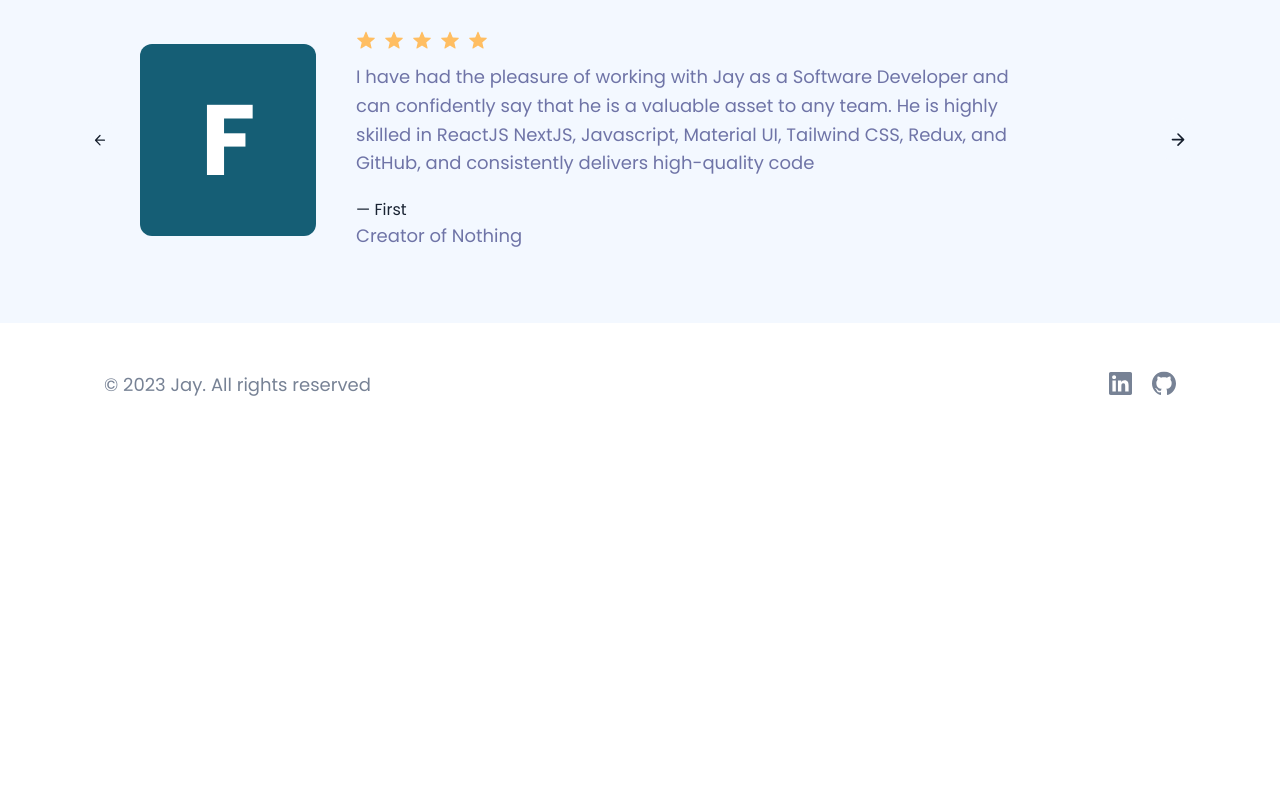
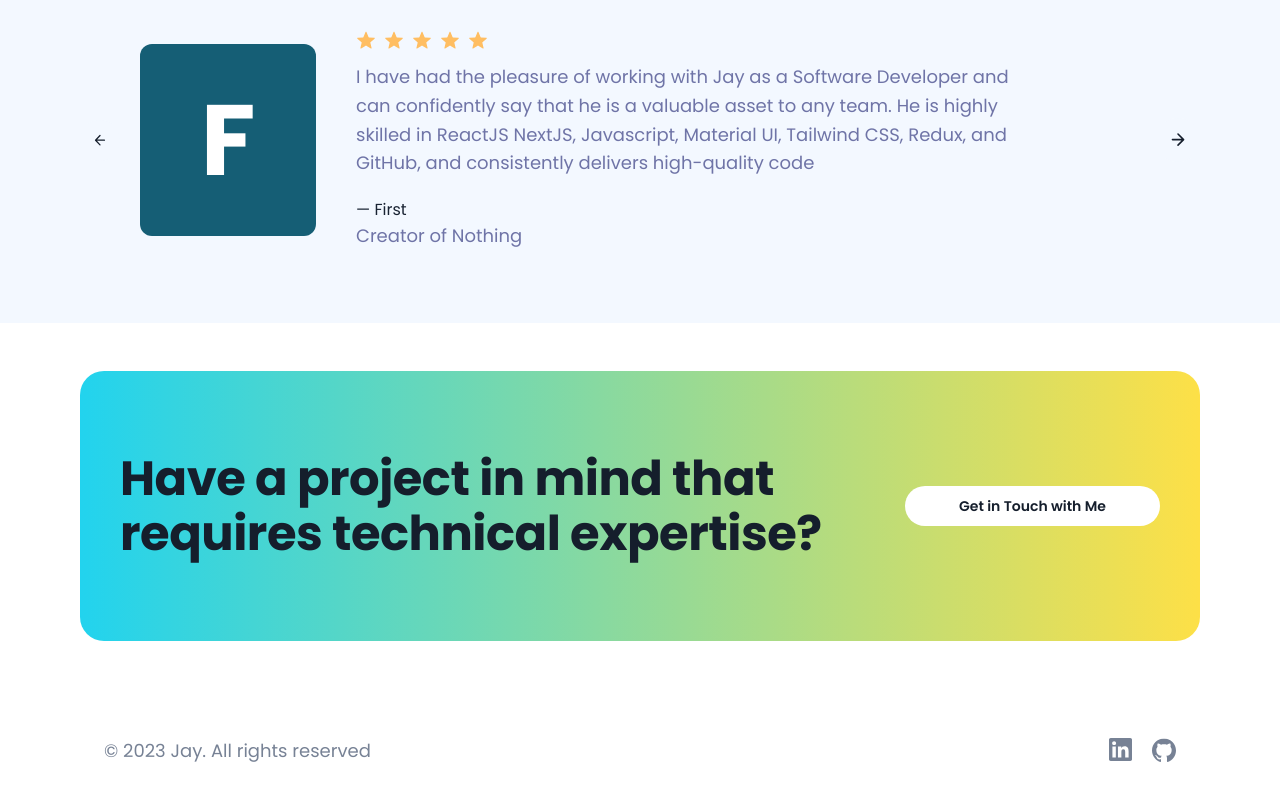
Before and after one commit to jayhogan-dev/portfolio, a Next.js app: page / in a window 1280 px wide. Shown: the part 3543-4343 px from the top of the page. Before the commit the page ends 4007 px from the top, so only its background shows below. Built offline with nearby package versions, Linux system fonts and the light colour scheme.

Commit message:
feat: contact banner

```diff
--- a/app/page.tsx
+++ b/app/page.tsx
@@ -1,3 +1,4 @@
+import ContactBanner from "@/components/ContactBanner";
 import FeaturedProjects from "@/components/FeaturedProjects";
 import Hero from "@/components/Hero";
 import Services from "@/components/Services";
@@ -14,6 +15,7 @@ export default function Home() {
       <WorkExperience />
       <FeaturedProjects />
       <Testimonials />
+      <ContactBanner />
     </main>
   );
 }
--- /dev/null
+++ b/components/ContactBanner.tsx
@@ -0,0 +1,28 @@
+import React from "react";
+import LightContainer from "./containers/Light";
+import { Button } from "./ui/button";
+import Link from "next/link";
+
+const ContactBanner = () => {
+  return (
+    <LightContainer>
+      <div className="flex flex-col py-12">
+        <div className="flex flex-col md:flex-row md:justify-between md:py-20 md:px-10 md:items-center rounded-3xl bg-gradient-to-r from-cyan-400 to-yellow-300 py-12 px-5 gap-5">
+          <h1 className="text-primary-black-200 text-3xl lg:text-heading2 font-bold md:w-3/4">
+            Have a project in mind that requires technical expertise?
+          </h1>
+          <Link
+            href="/contact"
+            className="w-full md:w-1/4"
+          >
+            <Button className="w-full bg-white dark:bg-primary-black-500 text-primary-black-200 dark:text-white">
+              Get in Touch with Me
+            </Button>
+          </Link>
+        </div>
+      </div>
+    </LightContainer>
+  );
+};
+
+export default ContactBanner;
```
